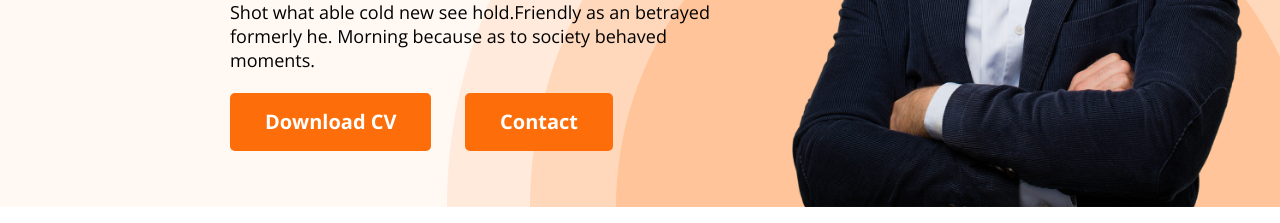
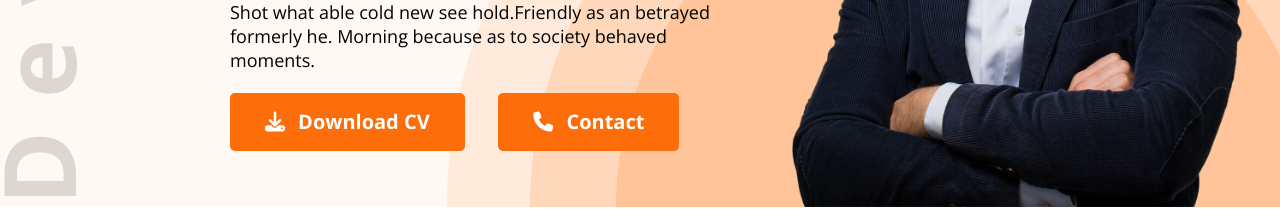
Before and after one commit to Sabbir-047/Simple-Portfolio, a plain HTML site: page index.html in a window 1280 px wide. Shown: the part 577-800 px from the top of the page. Drawn offline with nearby package versions, Linux system fonts and the light colour scheme.

Commit message:
Finished the project

```diff
--- a/css/styles.css
+++ b/css/styles.css
@@ -73,9 +73,9 @@ nav ul li a {
 /* header styles */
 .header {
     background-color: rgb(255, 248, 243);
-    background-image: url('../images/header_bg.png');
+    background-image: url('../images/header_bg.png'), url('../images/developer.png');
     background-repeat: no-repeat;
-    background-position: bottom right;
+    background-position: bottom right, left;
 }
 
 .banner {
@@ -258,6 +258,10 @@ footer {
     line-height: 1.5rem;
 }
 
+.social-links a{
+    margin-right: 1.5rem;
+}
+
 /* contact */
 .contact input[type="text"], input[type="email"],
 textarea {
--- a/index.html
+++ b/index.html
@@ -12,6 +12,8 @@
         rel="stylesheet">
     <link rel="stylesheet" href="css/styles.css">
     <link rel="shortcut icon" href="images/icons/favicon.png" type="image/x-icon">
+    <!-- font awesome -->
+    <script src="https://kit.fontawesome.com/6f51361b4e.js" crossorigin="anonymous"></script>
 </head>
 
 <body>
@@ -32,8 +34,10 @@
                 <p class="banner-description">Shot what able cold new see hold.Friendly as an betrayed formerly he.
                     Morning because as to society
                     behaved moments.</p>
-                <button class="btn-primary" style="margin-right: 1.85rem; cursor: pointer;">Download CV</button>
-                <button class="btn-primary" style="cursor: pointer;">Contact</button>
+                <button class="btn-primary" style="margin-right: 1.85rem; cursor: pointer;"> <i
+                        class="fa-solid fa-download" style="margin-right: 0.5rem;"></i> Download CV</button>
+                <button class="btn-primary" style="cursor: pointer;"> <i class="fa-solid fa-phone"
+                        style="margin-right: .5rem;"></i> Contact</button>
             </div>
             <img class="banner-pic" src="images/hardy.png" alt="hardy-mama">
         </div>
@@ -168,7 +172,8 @@
                 </div>
             </div>
             <button class="btn-primary"
-                style="display: flex; margin: 0 auto; margin-top: 1.25rem; margin-bottom: 7rem;">Download CV</button>
+                style="display: flex; margin: 0 auto; margin-top: 1.25rem; margin-bottom: 7rem;"> <i
+                    class="fa-solid fa-download" style="margin-right: 1rem;"></i> Download CV</button>
         </section>
     </main>
 
@@ -197,7 +202,8 @@
                     <!-- message area -->
                     <textarea placeholder="Message" name="" id="" cols="30" rows="10"></textarea>
                     <!-- submit button -->
-                    <input id="footer-button" class="btn-primary" type="submit" value="Submit" class="btn-primary" style="cursor: pointer;">
+                    <input id="footer-button" class="btn-primary" type="submit" value="Submit" class="btn-primary"
+                        style="cursor: pointer;">
                 </form>
             </div>
         </section>
```
